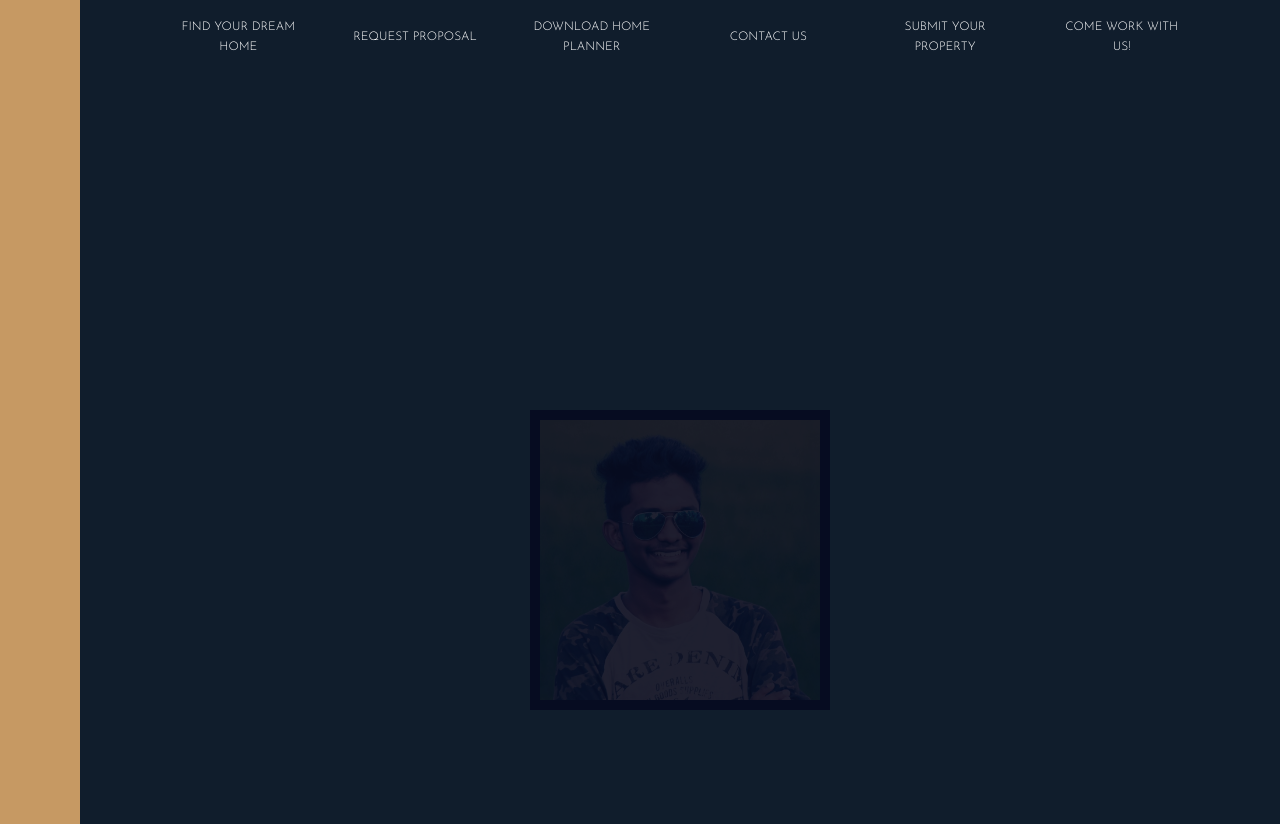
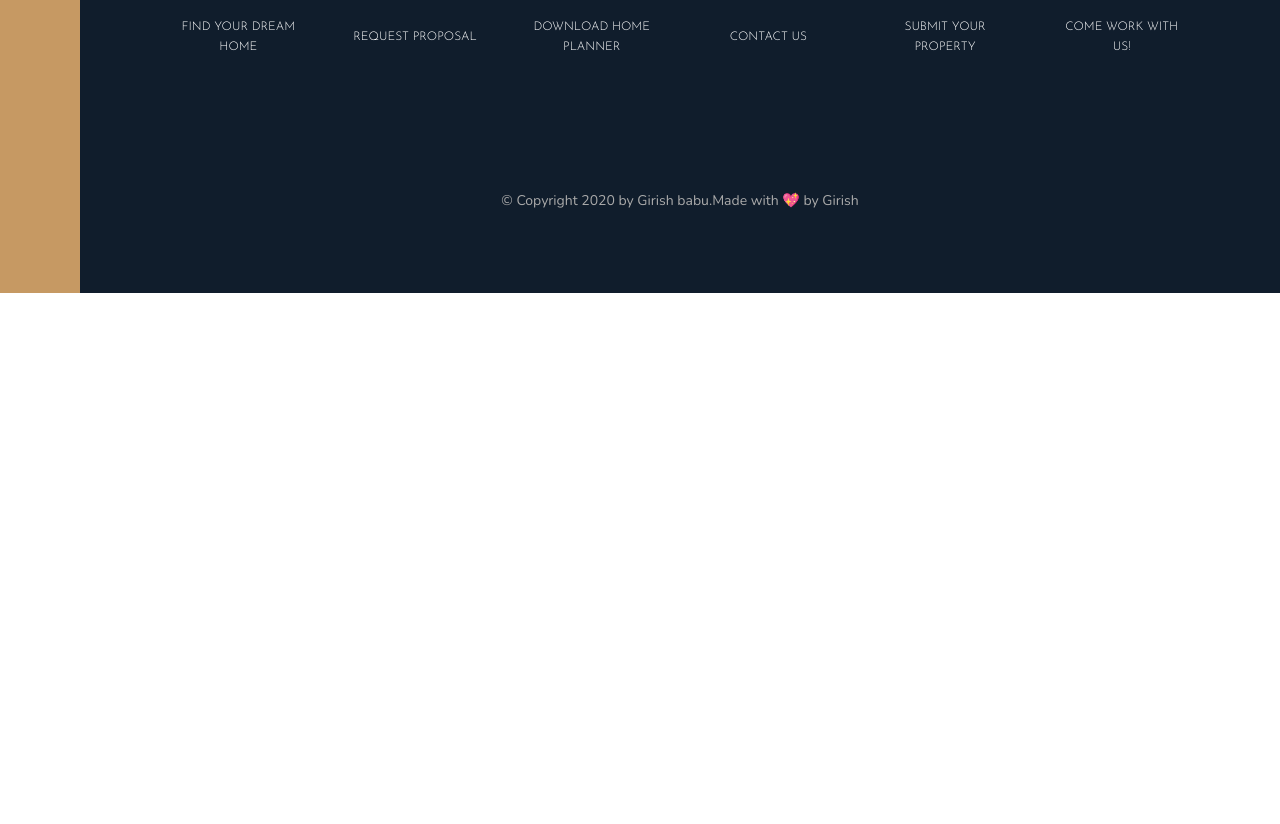
Before and after one commit to GirishbabuGuthula/nexter, a plain HTML site: page index.html in a window 1280 px wide. Shown: the part 3716-4540 px from the top of the page. After the commit the page ends 4009 px from the top, so only its background shows below. Drawn offline with nearby package versions, Linux system fonts and the light colour scheme.

Commit message:
Update index.html

```diff
--- a/index.html
+++ b/index.html
@@ -337,16 +337,6 @@
                 <li class="nav__item"><a href="#" class="nav__link">Submit your property</a></li>
                 <li class="nav__item"><a href="#" class="nav__link">Come work with us!</a></li>
             </ul>
-            <div class="body">
-                <div class="box">
-                    <div class="imgBx">
-                        <img src="img/user.jpg" alt="user photo">
-                    </div>
-                    <div class="content">
-                        <h2>Girish babu<br><span>Web designer</span></h2>
-                    </div>
-                </div>
-            </div>
             <p class="copyright">
                 &copy; Copyright 2020 by Girish babu.Made with 💖 by Girish
             </p>
```
